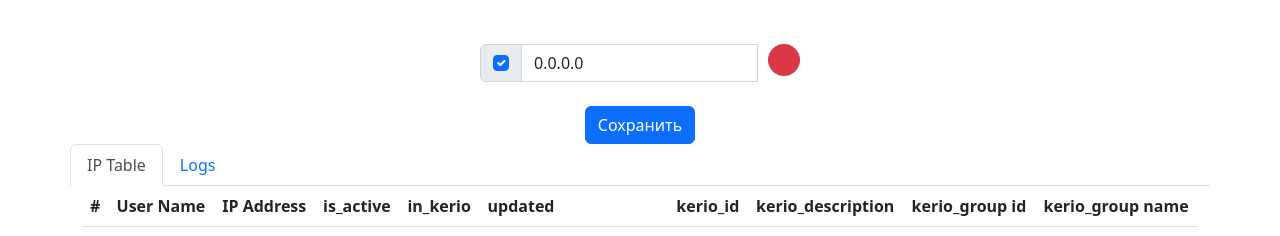
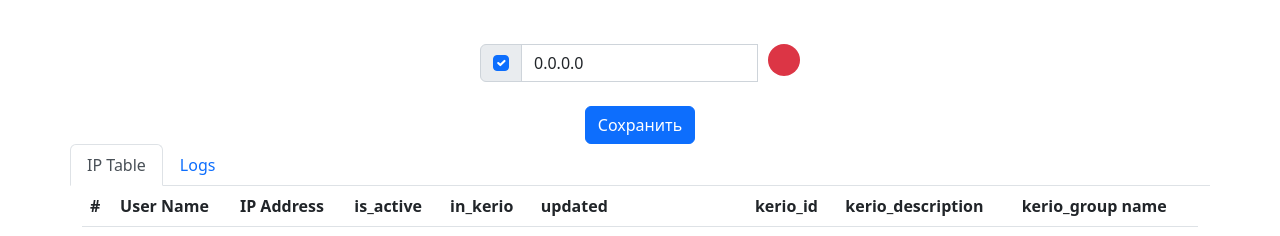
Before and after one commit to nitr0313/kerio_web, a Django app: page / in a window 1280 px wide. Shown: the part 180-416 px from the top of the page. Run offline with Django 4.2, Linux system fonts and the light colour scheme; the visitor is signed in with stand-in values (Sample User, id 1); data comes from the database, SQL or seed files in the repository; some libraries are stand-ins or nearby versions.

Commit message:
remove unused table col

```diff
--- a/accounts/templates/accounts/includes/users_ip_table.html
+++ b/accounts/templates/accounts/includes/users_ip_table.html
@@ -9,7 +9,6 @@
       <th scope="col">updated</th>
       <th scope="col">kerio_id</th>
       <th scope="col">kerio_description</th>
-      <th scope="col">kerio_group id</th>
       <th scope="col">kerio_group name</th>
     </tr>
   </thead>
@@ -24,7 +23,6 @@
       <td>{{ ip.updated }}</td>
       <td>{{ ip.kerio_id }}</td>
       <td>{{ ip.kerio_description }}</td>
-      <td>{{ ip.kerio_group.kerio_id }}</td>
       <td>{{ ip.kerio_group.kerio_name }}</td>
     </tr>
   {% endfor %}
```
